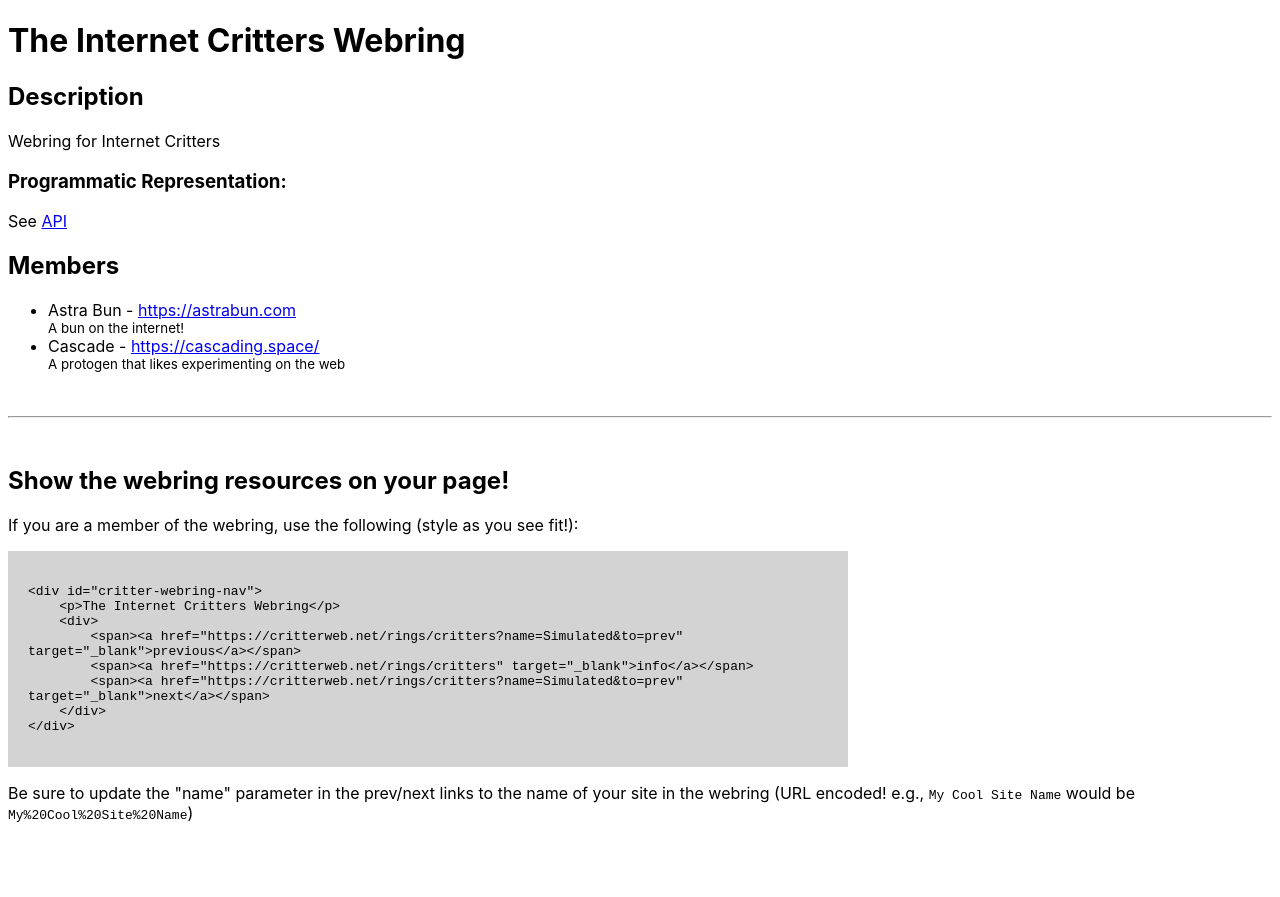
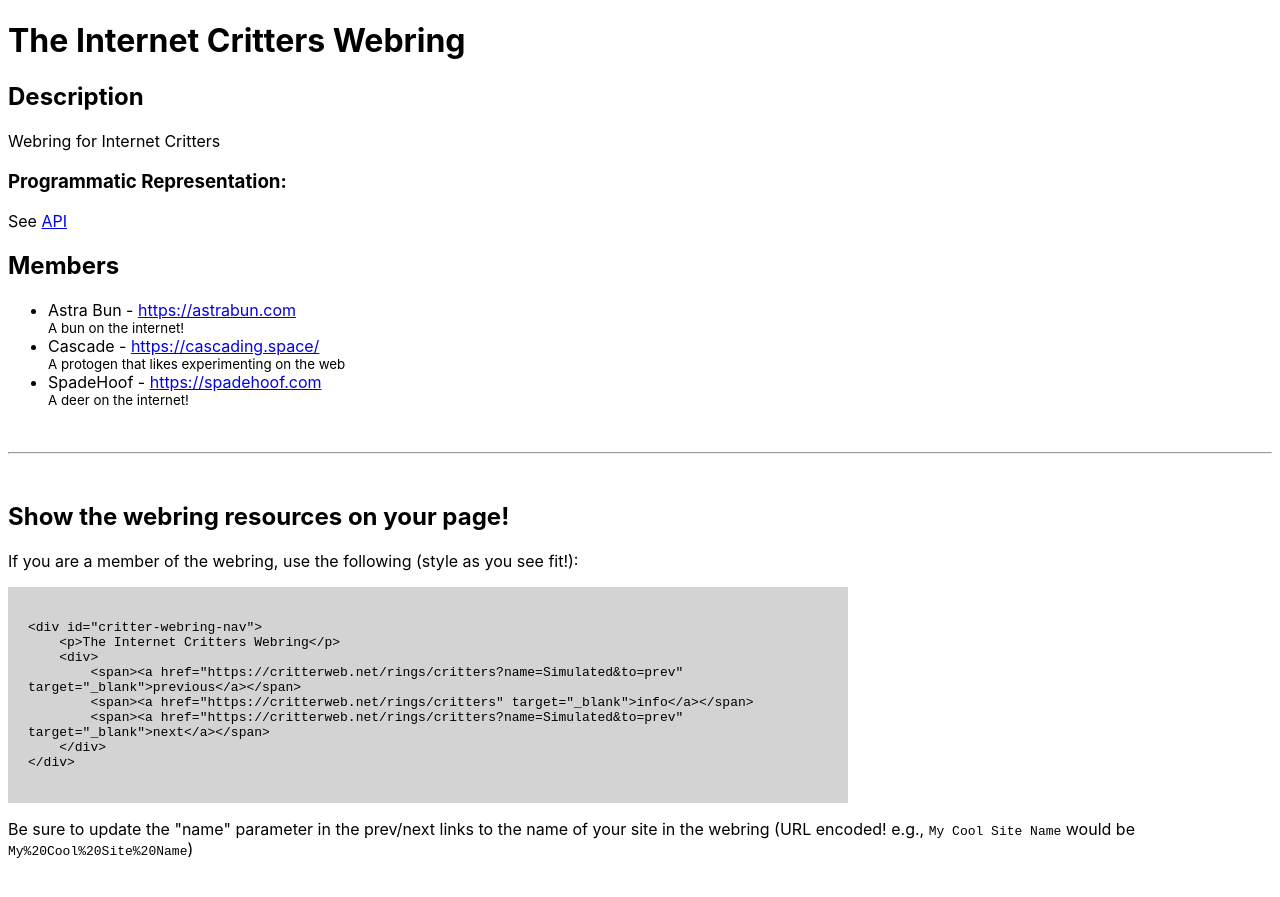
Before and after one commit to astrabun/critterweb.net, a Jekyll site: the page built from _rings/critters.md, in a window 1280 px wide. Shown: the top 897 px of the page. Built offline with Jekyll 4.4.1, drawn with Linux system fonts in a browser that asks for light colours.

Commit message:
add spade to webring

```diff
--- a/_data/sites.yml
+++ b/_data/sites.yml
@@ -10,3 +10,9 @@
     A protogen that likes experimenting on the web
   rings:
     - critters
+- name: SpadeHoof
+  link: "https://spadehoof.com"
+  description: |
+    A deer on the internet!
+  rings:
+    - critters
```
